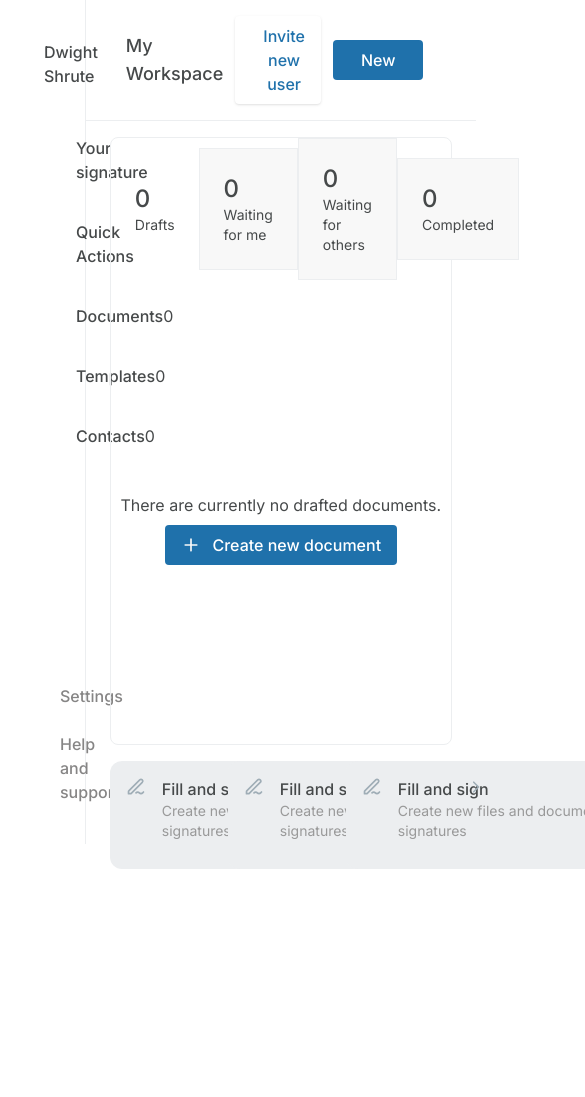
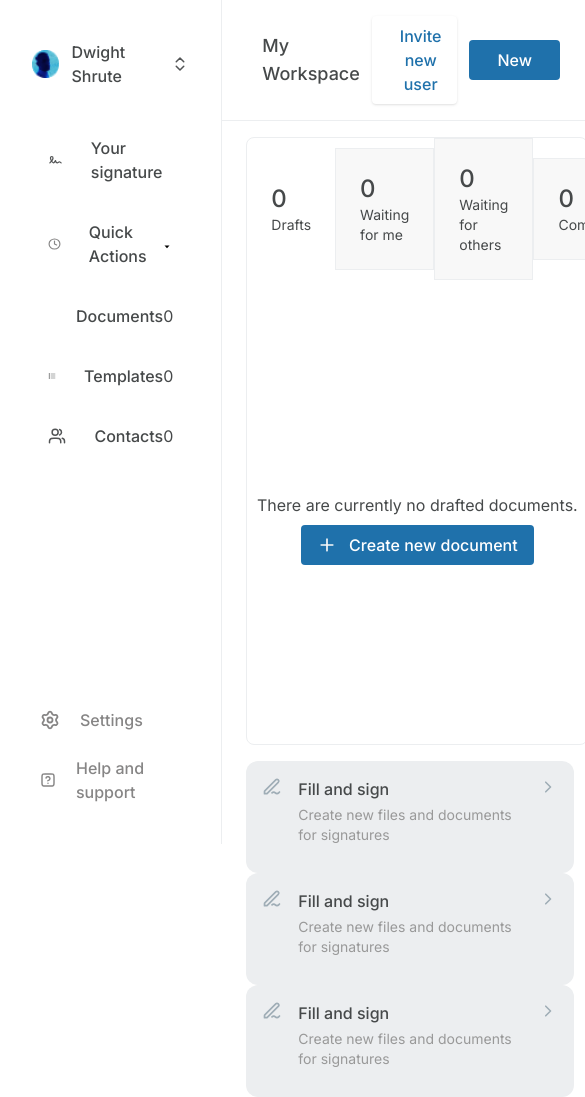
Before and after one commit to code-art4/Workspace, a Next.js app: page / in a window 390 px wide. Shown: the top 1097 px of the page, 585 px wide, since content can reach past the window. Before the commit the page ends 869 px from the top, so only its background shows below. Built offline with nearby package versions, Linux system fonts and the light colour scheme.

Commit message:
enhancement: completed responsive for laptops

```diff
--- a/pages/components/Home/Nav/index.tsx
+++ b/pages/components/Home/Nav/index.tsx
@@ -13,7 +13,7 @@ const Nav = () => {
     }
   };
   return (
-    <div className='w-[22%] border-r border-r-daygray py-10 h-screen px-8 flex flex-col'>
+    <div className='lg:w-[28rem] xl:w-[25rem] border-r border-r-daygray py-10 h-screen px-8 flex flex-col'>
       <div className='flex items-center justify-between'>
         <div className='flex items-center'>
           <Image
--- a/pages/components/Home/Workspace/Card.tsx
+++ b/pages/components/Home/Workspace/Card.tsx
@@ -8,11 +8,13 @@ const Card = ({
   description: string;
 }) => {
   return (
-    <div className='bg-daygray flex items-start w-max px-4 pt-4 pb-7 rounded-xl'>
+    <div className='bg-daygray flex items-start w-max px-4 pt-4 pb-7 rounded-xl w-[50%] xl:w-full'>
       <Image src='/svgs/edit.svg' alt='Edit' width='20' height='20' />
-      <div className='px-4'>
+      <div className='px-4 mr-auto'>
         <h4 className='font-medium'>{title}</h4>
-        <p className='text-[#999999] w-[18rem] text-sm'>{description}</p>
+        <p className='text-[#999999] w-[14rem] 2xl:w-[18rem] text-sm mt-1'>
+          {description}
+        </p>
       </div>
       <Image src='/svgs/chevron-right.svg' alt='Right' width='20' height='20' />
     </div>
--- a/pages/components/Home/Workspace/index.tsx
+++ b/pages/components/Home/Workspace/index.tsx
@@ -39,7 +39,7 @@ const Workspace = () => {
           />
         </div>
       </div>
-      <div className='mt-auto px-6 grid grid-cols-3 gap-x-3 w-full'>
+      <div className='mt-auto px-6 lg:flex lg:flex-col w-full xl:grid xl:grid-cols-2 2xl:grid-cols-3 xl:items-center gap-x-3 gap-y-3 w-full'>
         {CardItems.map((item) => {
           return <Card key={item.title} {...item} />;
         })}
--- a/pages/index.tsx
+++ b/pages/index.tsx
@@ -7,7 +7,7 @@ export default function Home() {
       <Head>
         <title>Dummy App</title>
       </Head>
-      <main>
+      <main className='max-w-[1600px] mx-auto'>
         <div className='flex'>
           <Nav />
           <Workspace />
```
